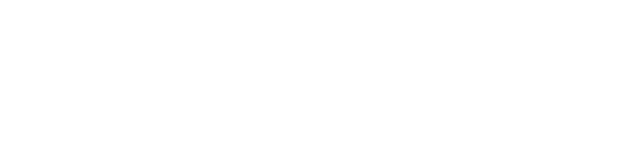
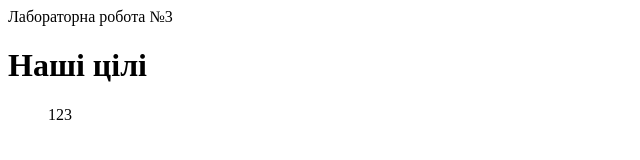
Before and after one commit to parlahmykola/web_basics, a plain HTML site: page Lab3/Lab-3/index.html in a window 1280 px wide. Shown: the whole page, without its empty margins (0-640 px from the left). Drawn offline with Linux system fonts and the light colour scheme.

Commit message:
Update index.html

```diff
--- a/Lab3/Lab-3/index.html
+++ b/Lab3/Lab-3/index.html
@@ -2,9 +2,15 @@
 <html lang=uk-ua>
   <head>
     <meta charset=utf-8>
+	  <title>Лаб. №3: головна</title>
+
 
   </head>
   <body>
-
+    <header>Лабораторна робота №3</header>
+	  <h1>Наші цілі</h1>
+	  <ul>
+	123
+	  </ul>
   </body>
 </html>
```
